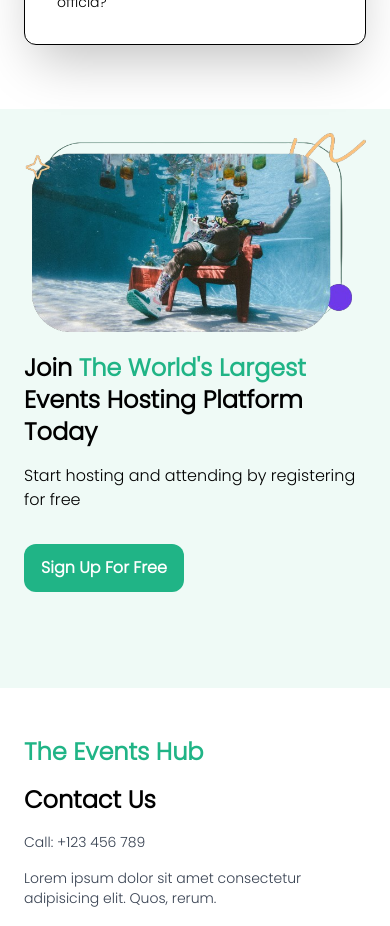
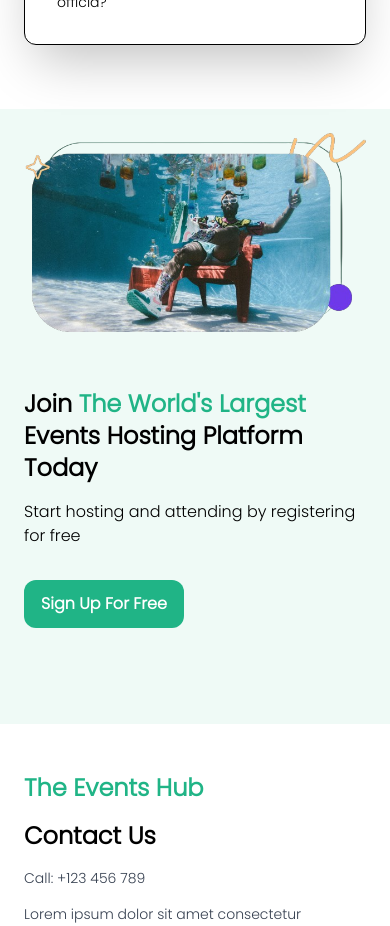
Before and after one commit to tonidenevv/events-hub-frontend, a React (Create React App) app: page / in a window 390 px wide. Shown: the part 3460-4386 px from the top of the page. Built offline with nearby package versions, Linux system fonts and the light colour scheme.

Commit message:
small ui change

```diff
--- a/src/components/Home/SectionCTA/SectionCTA.js
+++ b/src/components/Home/SectionCTA/SectionCTA.js
@@ -3,7 +3,7 @@ import poolparty from '../../../assets/poolparty.png';
 const SectionCTA = () => {
     return (
         <div className="bg-[#E9F8F3B2] flex items-center justify-center mt-10 pb-24 lg:p-20 p-6">
-            <div className="lg:w-4/6 flex lg:flex-row flex-col gap-5">
+            <div className="lg:w-4/6 flex lg:flex-row flex-col gap-14 lg:gap-5">
                 <div className="flex items-center justify-center"><img src={poolparty} alt="pool guy" /></div>
                 <div className="flex flex-col gap-4 justify-center">
                     <h2 className='text-2xl font-bold'>Join <span className='text-[#20B486]'>The World's Largest</span> Events Hosting Platform Today</h2>
```
Also changed, not shown: src/components/Home/Feedback/FeedbackCard/FeedbackCard.js (+1 -1 lines).
